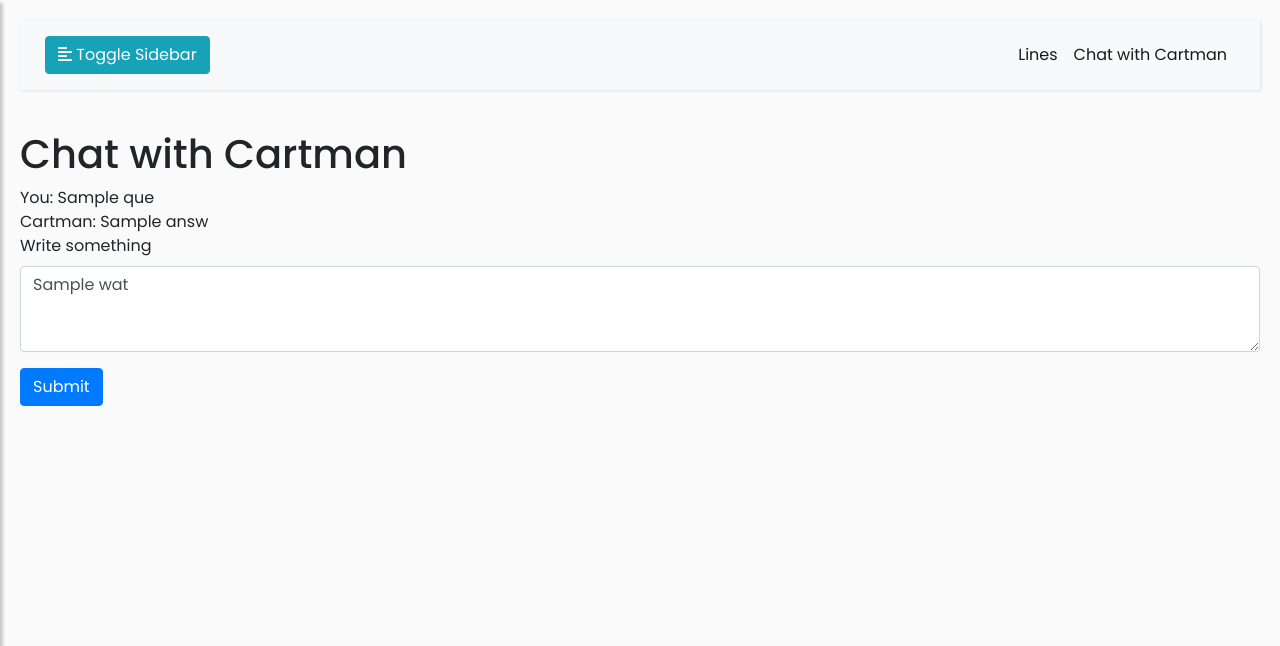
After one commit to Marcin-integrator/carman-bot, a FastAPI app: template templates/cartmanbot.html in a window 1280 px wide. The commit adds this page. Shown: the top 646 px of the page. Run offline with FastAPI, Linux system fonts and the light colour scheme; the template is opened without the code that fills it: most values are stand-ins (such as "Sample title", 1, 10 or a date in 2020); some libraries are stand-ins or nearby versions.

Commit message:
first commit

```diff
--- a/app/main.py
+++ b/app/main.py
@@ -4,7 +4,7 @@ from fastapi.staticfiles import StaticFiles
 from fastapi.templating import Jinja2Templates
 
 from .library.helpers import *
-from app.routers import lines
+from app.routers import cartmanbot, lines
 
 app = FastAPI()
 
@@ -13,6 +13,7 @@ templates = Jinja2Templates(directory='templates')
 app.mount('/static', StaticFiles(directory='static'), name='static')
 
 app.include_router(lines.router)
+app.include_router(cartmanbot.router)
 
 @app.get('/', response_class=HTMLResponse)
 async def home(request: Request):
--- /dev/null
+++ b/app/routers/cartmanbot.py
@@ -0,0 +1,26 @@
+from app.library.helpers import readcsv
+from fastapi import FastAPI, Request, Form, APIRouter
+from fastapi.responses import HTMLResponse
+from fastapi.templating import Jinja2Templates
+
+from ..library.helpers import *
+
+router = APIRouter()
+templates = Jinja2Templates(directory='templates/')
+conversation = []
+
+@router.get('/chat', response_class=HTMLResponse)
+def show_chat(request: Request):
+    conversation.clear()
+    return templates.TemplateResponse('cartmanbot.html', context={'request': request})
+
+
+
+@router.post('/chat', response_class=HTMLResponse)
+def tell_something(request: Request, user_line: str = Form(...)):
+    answer = find_answer(user_line)
+
+    two_line = (user_line, answer)
+    conversation.append(two_line)
+
+    return templates.TemplateResponse('cartmanbot.html', context={'request': request, 'conversation': conversation})
--- /dev/null
+++ b/templates/cartmanbot.html
@@ -0,0 +1,22 @@
+{% extends "base.html" %} {% set active_page = "lines" %} {% block title
+%}Chat with Cartman{% endblock %} {% block head %} {{ super() }} {% endblock %} {% block
+page_content %}
+<h1 class="cap">Chat with Cartman</h1>
+{% if conversation %}
+{% for que, answ in conversation %}
+    <div>You: {{que}}</div>
+    <div>Cartman: {{answ}}</div>
+
+{% endfor %}
+{% endif%}
+<form method="post" id="user_line">
+  <div class="mb-3">
+    <label for="user_line" class="form-label">Write something</label>
+    <textarea class="form-control" name="user_line" id="user_line" value="watwatwat" rows="3">{{wat}}</textarea>
+  </div>
+
+  <button type="submit" class="submit btn btn-primary btn-xl">Submit</button>
+</form>
+</br>
+
+{% endblock %} {% block scripts %} {{ super() }} {% endblock %}
--- a/templates/include/topnav.html
+++ b/templates/include/topnav.html
@@ -21,6 +21,9 @@
         <li class="nav-item {{'active' if active_page == 'lines'}}">
           <a class="nav-link" href="/lines">Lines</a>
         </li>
+        <li class="nav-item {{'active' if active_page == 'lines'}}">
+          <a class="nav-link" href="/chat">Chat with Cartman</a>
+        </li>
       </ul>
     </div>
   </div>
```
Also changed, not shown: app/library/helpers.py (+13 -0 lines).
